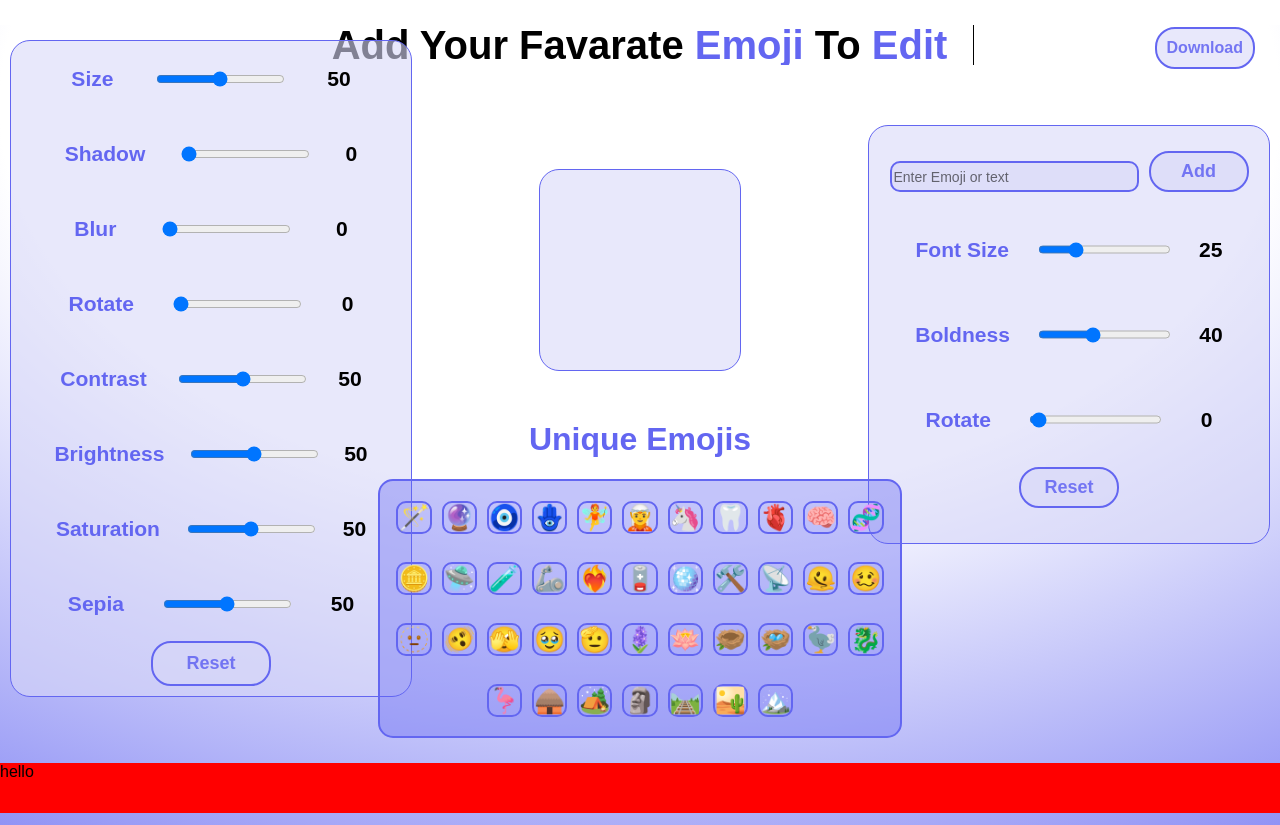
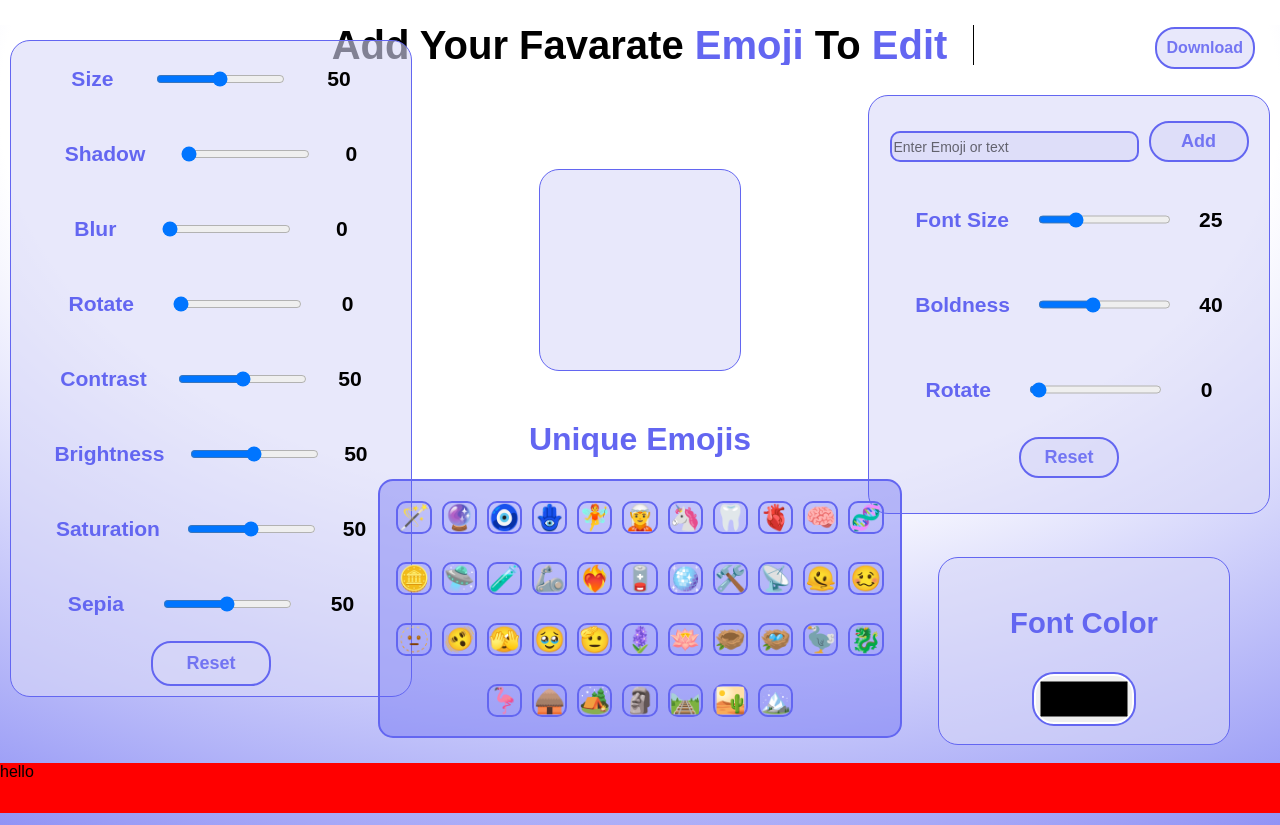
Before and after one commit to satyamrk18/Emoji-Editor, a React (Vite) app: page / in a window 1280 px wide. Built offline with nearby package versions, Linux system fonts and the light colour scheme.

Commit message:
font color feature added

```diff
--- a/src/App.css
+++ b/src/App.css
@@ -21,15 +21,15 @@
   margin: 25px auto;
 }
 .main-emoji {
-  height:fit-content;
+  height: fit-content;
   width: fit-content;
-  min-width:fit-content;
+  min-width: fit-content;
   min-height: 200px;
   background-color: #d8d9f998;
   border: 1px solid #6366f1;
   z-index: 1;
-  position:relative;
-  top:50px;
+  position: relative;
+  top: 50px;
   margin: 50px auto;
   border-radius: 20px;
   display: flex;
@@ -54,12 +54,12 @@
   margin: auto;
   bottom: 0px;
   padding: 10px;
- overflow-x: hidden;
+  overflow-x: hidden;
 }
-h1{
-  position:relative;
-  text-align:center;
-  padding-top:50px;
+h1 {
+  position: relative;
+  text-align: center;
+  padding-top: 50px;
 }
 .range {
   height: auto;
@@ -67,7 +67,7 @@ h1{
   background-color: #d8d9f998;
   border: 1px solid #6366f1;
   z-index: 1;
-  position:absolute;
+  position: absolute;
   margin: auto;
   border-radius: 20px;
   display: flex;
@@ -83,9 +83,9 @@ h1{
   height: auto;
   min-width: fit-content;
   width: fit-content;
-  position:absolute;
-  right:25px;
-  top:2px;
+  position: absolute;
+  right: 25px;
+  top: 2px;
   z-index: 1;
   display: flex;
   align-items: center;
@@ -110,12 +110,12 @@ h1{
   color: white;
 }
 .add-more-content {
-  height:auto;
+  height: auto;
   width: 400px;
   background-color: #d8d9f998;
   border: 1px solid #6366f1;
   z-index: 1;
-  position:absolute;
+  position: absolute;
   margin: auto;
   border-radius: 20px;
   display: flex;
@@ -125,23 +125,22 @@ h1{
   font-size: 18px;
   flex-wrap: wrap;
   right: 10px;
-  top:100px;
+  top: 70px;
   gap: 10px;
-  padding:25px 0px;
+  padding: 25px 0px;
 }
 .add-more-content input {
   height: 25px;
   background-color: #d8d9f998;
-  border:2px solid #6366f1;
-  border-radius:10px;
-  font-size:18px;
-  font-weight:600;
+  border: 2px solid #6366f1;
+  border-radius: 10px;
+  font-size: 18px;
+  font-weight: 600;
 }
-.add-more-content input::placeholder
-{
-  font-size:14px;
-  font-weight:400;
-  color:rgba(0, 0, 0, 0.555);
+.add-more-content input::placeholder {
+  font-size: 14px;
+  font-weight: 400;
+  color: rgba(0, 0, 0, 0.555);
 }
 .add-more-content button {
   width: 100px;
@@ -160,8 +159,37 @@ h1{
   background-color: #6366f1;
   color: white;
 }
-
-.footer-container
-{
-  position:relative;
+.font-color {
+  position: absolute;
+  right: 50px;
+  bottom: 80px;
+  height: 100px;
+  width: 250px;
+  height: auto;
+  background-color: red;
+  display: flex;
+  text-align: center;
+  align-items: center;
+  justify-content:center;
+  flex-direction: column;
+  gap:5px;
+  background-color: #d8d9f998;
+  border:1px solid #6366f1;
+  border-radius: 20px;
+  padding:20px;
 }
+.font-color label {
+  font-size: 25px;
+  font-weight: 600;
+  color:#6366f1;
+}
+.font-color input{
+  height:50px;
+  width:100px;
+  border-radius:20px;
+  border:2px double white;
+  outline:2px solid #6366f1;
+}
+.footer-container {
+  position: relative;
+}
--- a/src/App.jsx
+++ b/src/App.jsx
@@ -24,6 +24,7 @@ const App = () => {
   const [fontSize, setFontSize] = useState(25);
   const [bold, setBold] = useState(40);
   const [rotateFont, setRotateFont] = useState(0);
+  const [color, setColor] = useState("6365f1de");
   const captureRef = useRef();
 
   const emojis = [
@@ -146,7 +147,8 @@ const App = () => {
                 textShadow: `${dropShadow / 5}px ${dropShadow / 5}px ${
                   dropShadow / 5
                 }px rgba(0, 0, 0, 0.4)`,
-                fontWeight:`${bold * 10}`,
+                fontWeight: `${bold * 10}`,
+                color: `${color}`,
               }}
             >
               {emo}
@@ -212,9 +214,19 @@ const App = () => {
         >
           Add
         </button>
-        <AddMoreEdit label="Font Size" value={fontSize} onChange={setFontSize}/>
-        <AddMoreEdit label="Boldness" value={bold} onChange={setBold}/>
-        <AddMoreEdit label="Rotate" value={rotateFont} onChange={setRotateFont}/>
+        <AddMoreEdit
+          label="Font Size"
+          value={fontSize}
+          onChange={setFontSize}
+        />
+        <AddMoreEdit label="Boldness" value={bold} onChange={setBold} />
+        <AddMoreEdit
+          label="Rotate"
+          value={rotateFont}
+          onChange={setRotateFont}
+        />
+
+
         <button
           className="reset-btn"
           onClick={() => {
@@ -228,7 +240,21 @@ const App = () => {
           Reset
         </button>
       </div>
-      <span >
+
+      {/* font color */}
+      <div className="font-color">
+
+          <label><spna><h3>Font Color</h3></spna></label>
+          <input
+            type="color"
+            value={color}
+            onChange={(e) => {
+              setColor(e.target.value);
+            }}
+          />
+
+      </div>
+      <span>
         <h1>Unique Emojis</h1>
       </span>
       <div className="emojis-container">
@@ -237,7 +263,9 @@ const App = () => {
         ))}
       </div>
       {/* footer */}
-    <div className="footer-container"><Footer /></div>
+      <div className="footer-container">
+        <Footer />
+      </div>
     </div>
   );
 };
```
